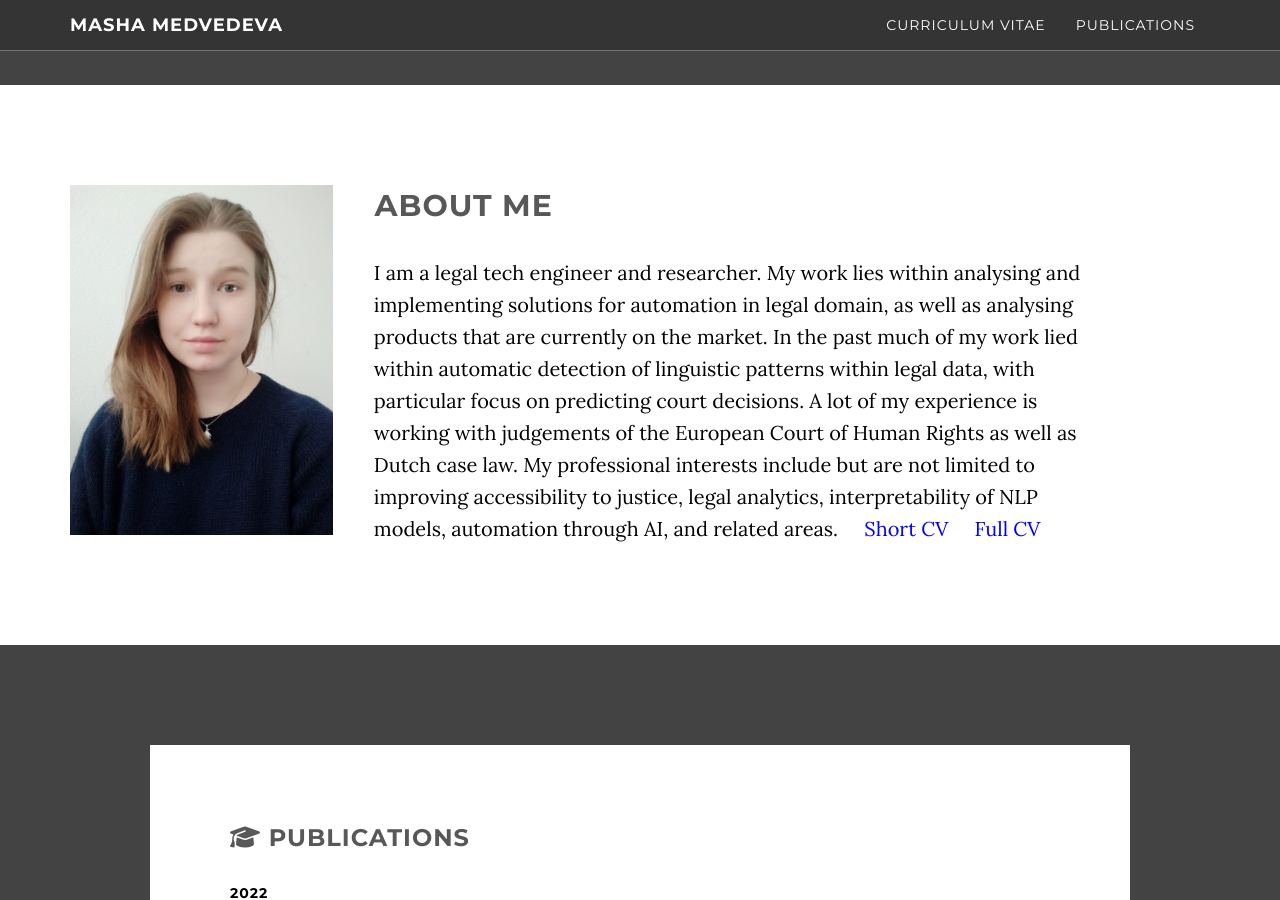
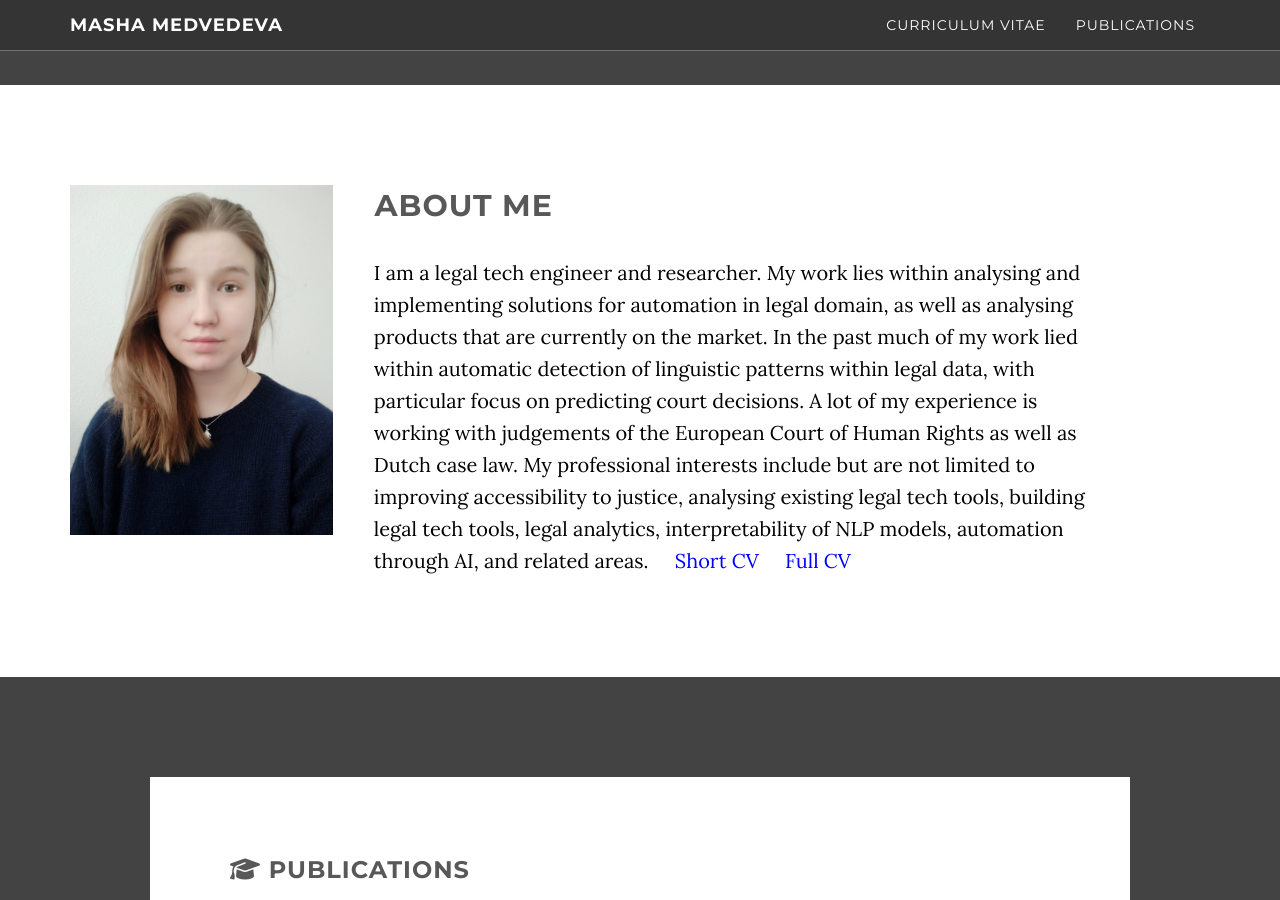
Before and after one commit to masha-medvedeva/masha-medvedeva.github.io, a Jekyll site: the page built from index.html, in a window 1280 px wide and 900 px high, scrolled down 815 px. Built offline with Jekyll 4.4.1, drawn with Linux system fonts in a browser that asks for light colours; nearby versions of some CDN libraries.

Commit message:
update about page

```diff
--- a/_includes/about.html
+++ b/_includes/about.html
@@ -11,7 +11,7 @@ on the market. In the past much of my work lied within automatic detection of li
 patterns within legal data, with particular focus on predicting court decisions. A lot of
 my experience is working with judgements of the European Court of Human Rights as
 well as Dutch case law. My professional interests include but are not limited to improving
-accessibility to justice, legal analytics, interpretability of NLP models, automation through
+accessibility to justice, analysing existing legal tech tools, building legal tech tools, legal analytics, interpretability of NLP models, automation through
 AI, and related areas. &nbsp&nbsp&nbsp <a style="color: blue" href="./CV/MashaMedvedeva_ShortCV.pdf" target="_new">Short CV</a> &nbsp&nbsp&nbsp <a style="color: blue" href="./CV/MashaMedvedeva_FullCV.pdf" target="_new">Full CV</a>
  </p>
             </div>
```
